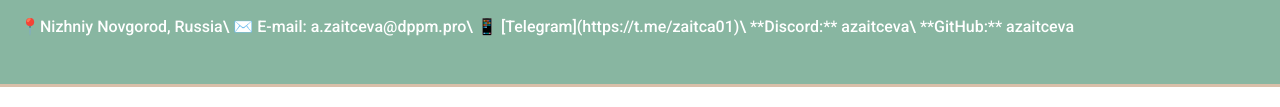
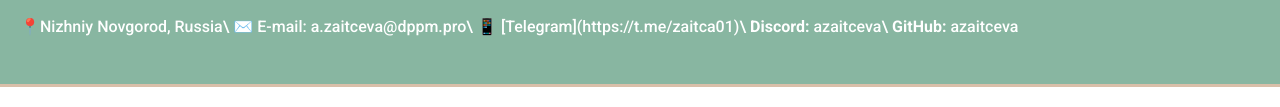
Before and after one commit to azaitceva/rsschool-cv, a plain HTML site: page index.html in a window 1280 px wide. Shown: the part 371-478 px from the top of the page. Drawn offline with Linux system fonts and the light colour scheme.

Commit message:
style: corrected style2

```diff
--- a/index.html
+++ b/index.html
@@ -19,8 +19,8 @@
         📍Nizhniy Novgorod, Russia\
         ✉️ E-mail: a.zaitceva@dppm.pro\
         📱 [Telegram](https://t.me/zaitca01)\
-        **Discord:** azaitceva\
-        **GitHub:** azaitceva
+        <b>Discord:</b> azaitceva\
+        <b>GitHub:</b> azaitceva
       </p>
     </div>
   </header>
```
